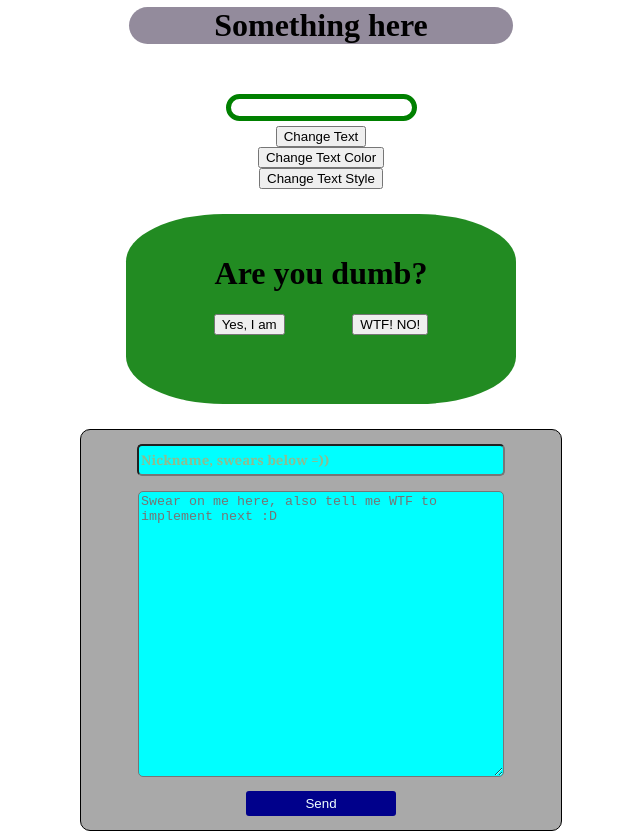
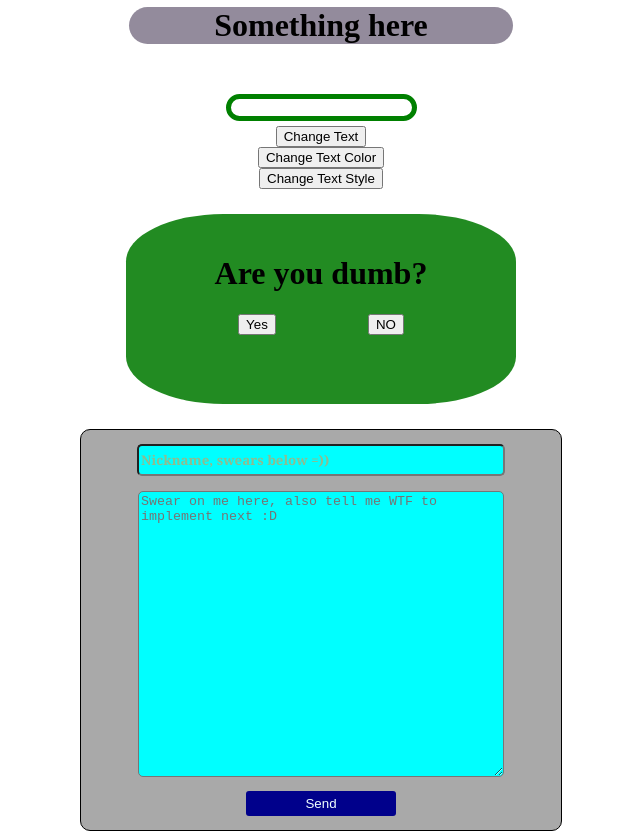
Before and after one commit to takegabriel08/eyekiller, a website: page public/index.html in a window 1280 px wide. Shown: the whole page, without its empty margins (327-967 px from the left). Drawn offline with Linux system fonts and the light colour scheme.

Commit message:
Update index.html

```diff
--- a/public/index.html
+++ b/public/index.html
@@ -25,8 +25,8 @@
     <div id="question">
       <h1 id="stupid">Are you dumb?</h1>
       <div id="options">
-        <input type="submit" id="btnYes" value="Yes, I am" />
-        <input type="submit" id="btnNo" value="WTF! NO!" />
+        <input type="submit" id="btnYes" value="Yes" />
+        <input type="submit" id="btnNo" value="NO" />
       </div>
     </div>
     <div class="contact">
```
